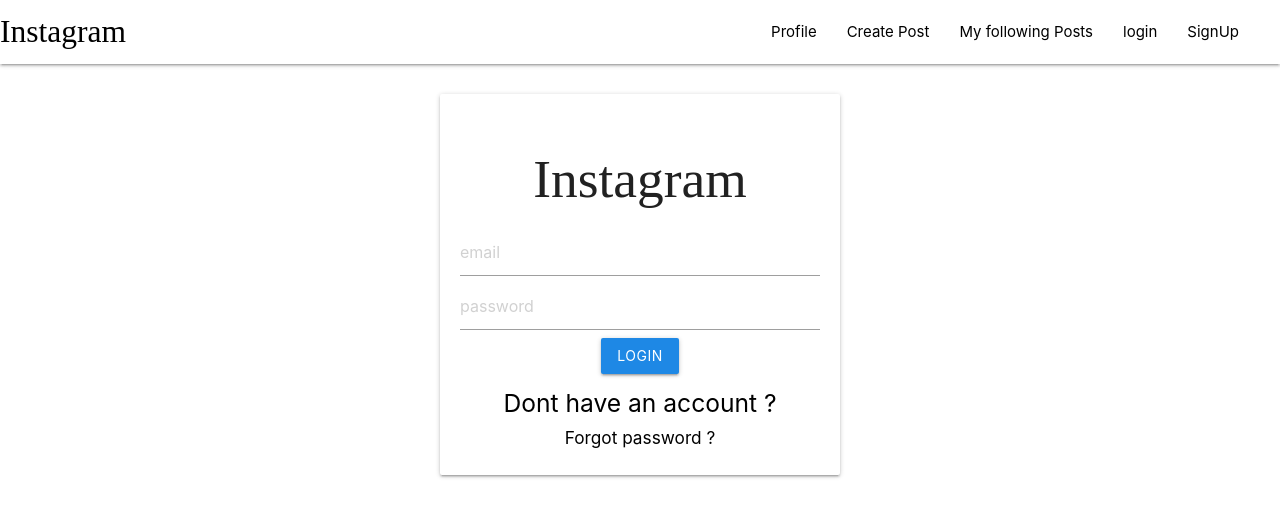
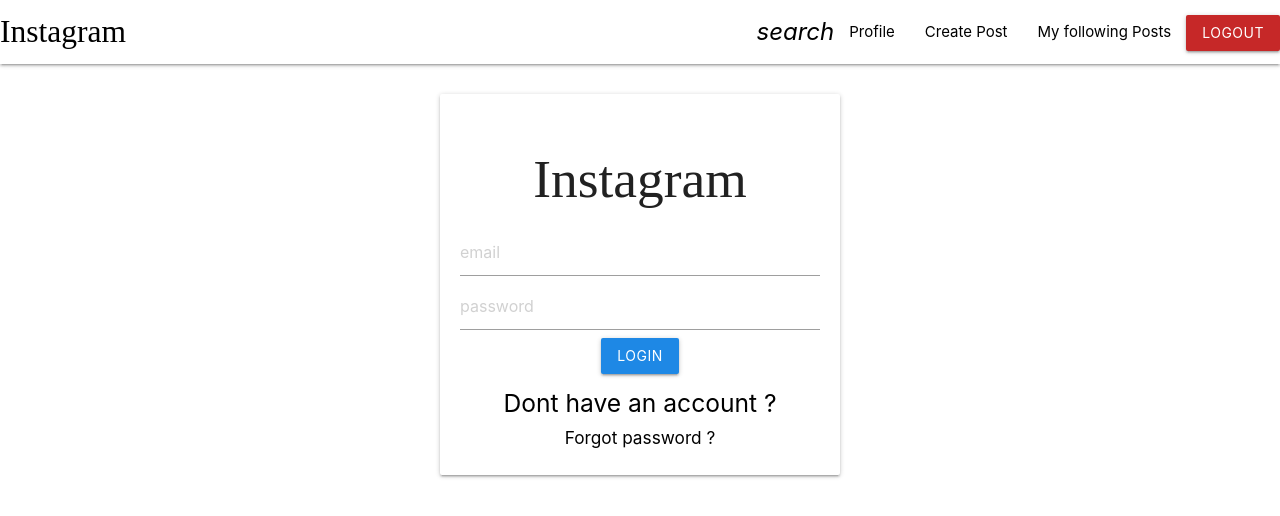
Before and after one commit to TawhidHassan/MERAN-Instagram-clone-, a React (Create React App) app in the folder client/: page /login in a window 1280 px wide. Shown: the top 516 px of the page. Built offline with nearby package versions, Linux system fonts and the light colour scheme; sample sign-in values are in the browser's storage; a web font is replaced by a local one.

Commit message:
use context hook for login user redirect

```diff
--- a/client/src/App.js
+++ b/client/src/App.js
@@ -1,4 +1,4 @@
-import React, { Profiler } from 'react'
+import React,{useEffect,createContext,useReducer,useContext} from 'react'
 import NavBAr from './components/NavBar'
 import "./App.css"
 import {BrowserRouter,Route,Switch,useHistory} from 'react-router-dom'
@@ -7,28 +7,56 @@
 import Signup from './components/screens/Signup'
 import Login from './components/screens/Login'
 import CretePost from './components/screens/CreatePost'
-function App() {
-  return (
-    <BrowserRouter>
-      <NavBAr></NavBAr>
-      <Route exact path="/">
-        <Home></Home>
+import {reducer,initialState} from './reducers/userReducer'
+
+
+
+export const UserContext=createContext()
+
+const Routing = ()=>{
+  const history = useHistory()
+  const {state,dispatch} = useContext(UserContext)
+  useEffect(()=>{
+    const user = JSON.parse(localStorage.getItem("user"))
+    if(user){
+      dispatch({type:"USER",payload:user})
+    }else{
+      if(!history.location.pathname.startsWith('/reset'))
+           history.push('/login')
+    }
+  },[])
+  return(
+    <Switch>
+      <Route exact path="/" >
+      <Home />
       </Route>
       <Route path="/login">
-        <Login></Login>
+        <Login />
       </Route>
       <Route path="/signup">
-        <Signup></Signup>
+        <Signup />
       </Route>
-      <Route path="/profile">
-        <Profile></Profile>
+      <Route exact path="/profile">
+        <Profile />
       </Route>
       <Route path="/create">
-        <CretePost></CretePost>
+        <CretePost/>
       </Route>
 
+
+    </Switch>
+  )
+}
+function App() {
+  const [state,dispatch] = useReducer(reducer,initialState)
+  return (
+    <UserContext.Provider value={{state,dispatch}}>
+    <BrowserRouter>
+      <NavBAr />
+      <Routing />
+
     </BrowserRouter>
-
+    </UserContext.Provider>
   );
 }
 
--- a/client/src/components/NavBar.js
+++ b/client/src/components/NavBar.js
@@ -1,17 +1,49 @@
-import React from 'react'
-import {Link } from 'react-router-dom'
+import React,{useContext,useRef,useEffect,useState} from 'react'
+import {Link ,useHistory} from 'react-router-dom'
+import {UserContext} from '../App'
+import M from 'materialize-css'
 const NavBar=()=>{
+   const {state,dispatch} = useContext(UserContext)
+   const history = useHistory()
+   const renderList = ()=>{
+    if(state){
+        return [
+         <li key="1"><i  data-target="modal1" className="large material-icons modal-trigger" style={{color:"black"}}>search</i></li>,
+         <li key="2"><Link to="/profile">Profile</Link></li>,
+         <li key="3"><Link to="/create">Create Post</Link></li>,
+         <li key="4"><Link to="/myfollowingpost">My following Posts</Link></li>,
+         <li  key="5">
+          <button className="btn #c62828 red darken-3"
+         onClick={()=>{
+           localStorage.clear()
+           dispatch({type:"CLEAR"})
+           history.push('/signin')
+         }}
+         >
+             Logout
+         </button>
+         </li>
+
+
+        ]
+    }else{
+      return [
+       <li  key="6"><Link to="/login">Signin</Link></li>,
+       <li  key="7"><Link to="/signup">Signup</Link></li>
+
+      ]
+    }
+  }
+
+
+
     return(
       <nav>
       <div className="nav-wrapper white">
-          <a className="brand-logo"><Link to="/">Instagram</Link></a>
+        <Link to={state?"/":"/signin"} className="brand-logo left">Instagram</Link>
         <ul id="nav-mobile" className="right">
-            <li key="1"><i className="large material-icons">search</i></li>,
-            <li key="2"><Link to="/profile">Profile</Link></li>,
-            <li key="3"><Link to="/create">Create Post</Link></li>,
-            <li key="4"><Link to="/myfollowingpost">My following Posts</Link></li>,
-            <li key="2"><Link to="/login">login</Link></li>,
-            <li key="2"><Link to="/signup">SignUp</Link></li>,
+           {renderList()}
+
         </ul>
       </div>
     </nav>
--- a/client/src/components/screens/Login.js
+++ b/client/src/components/screens/Login.js
@@ -1,9 +1,10 @@
-import React,{useState} from 'react'
+import React,{useState,useContext,} from 'react'
 import {Link,useHistory} from 'react-router-dom'
 import M from 'materialize-css'
-
+import {UserContext} from '../../App'
 
 const Login  = ()=>{
+    const {state,dispatch} = useContext(UserContext)
 
     const history = useHistory()
     const [password,setPasword] = useState("")
@@ -31,7 +32,7 @@
            else{
             localStorage.setItem("jwt",data.token)
             localStorage.setItem("user",JSON.stringify(data.user))
-
+            dispatch({type:"USER",payload:data.user})
                M.toast({html:"signedin success",classes:"#43a047 green darken-1"})
                history.push('/')
            }
--- /dev/null
+++ b/client/src/reducers/userReducer.js
@@ -0,0 +1,10 @@
+export const initialState=null
+export const reducer=(state,action)=>{
+    if(action.type=="USER"){
+        return action.payload
+    }
+    if(action.type=="CLEAR"){
+        return null
+    }
+    return state
+}
```
Lines whose indentation alone changed are shown as unchanged.
